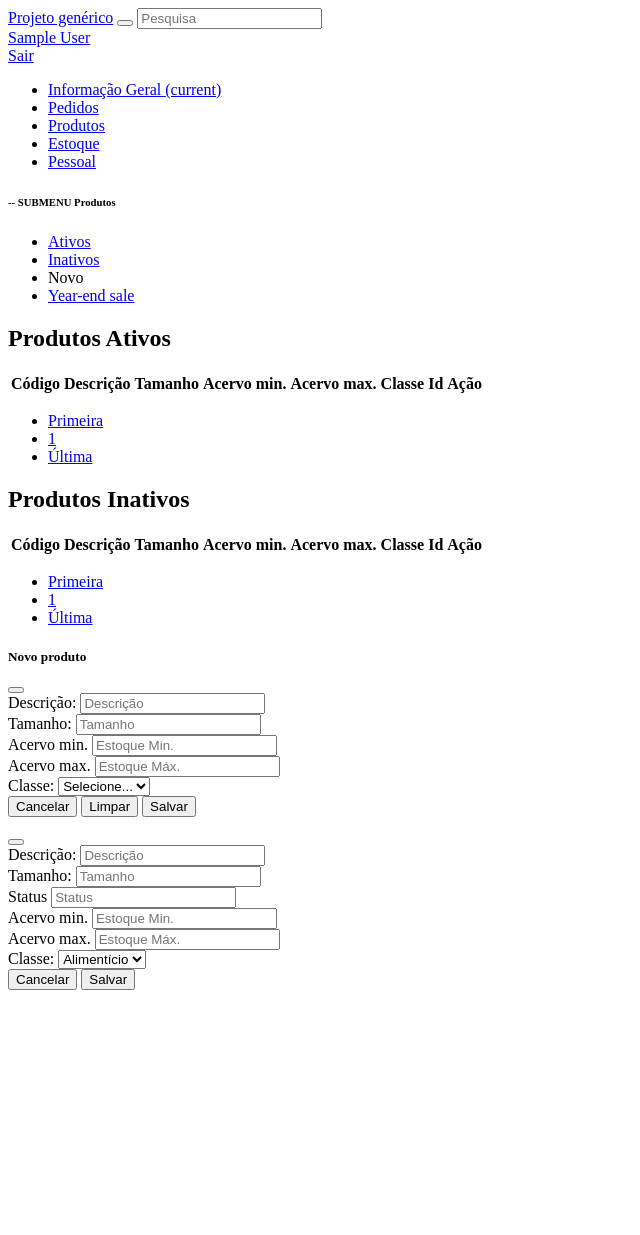
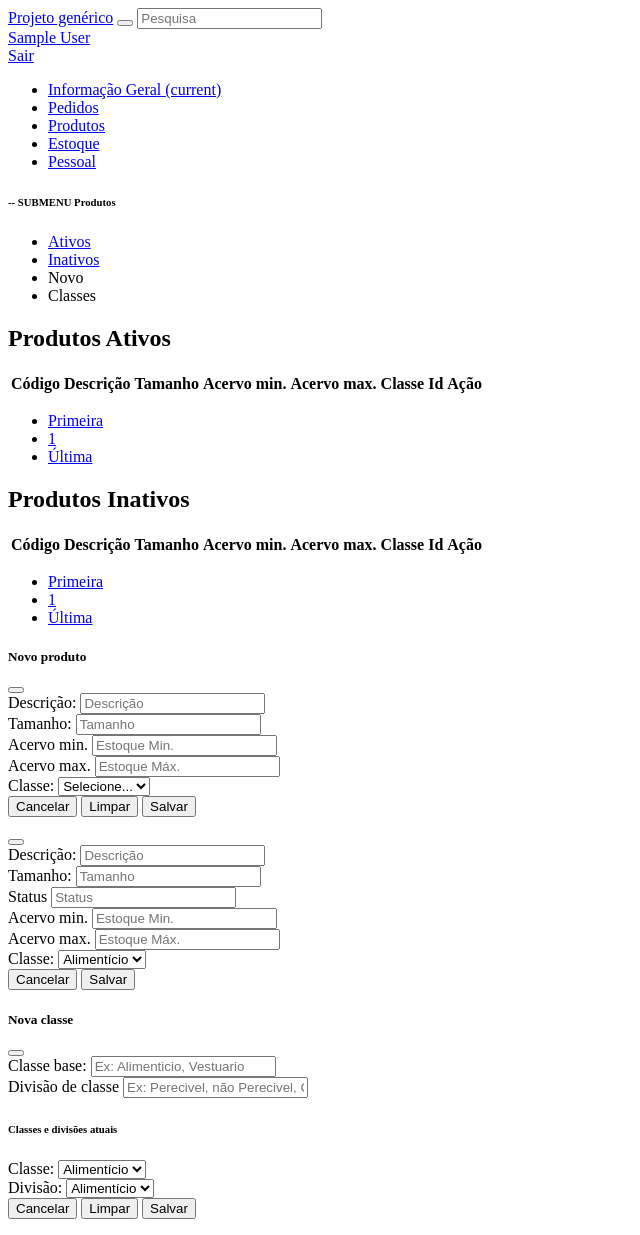
Before and after one commit to Yaaaaaaaaan/ProjetoGenerico, a PHP site: template App/Views/prod/produtos.phtml in a window 1280 px wide. Shown: the whole page, without its empty margins (0-640 px from the left). Before the commit the page ends 990 px from the top, so only its background shows below. Run offline with PHP 8.4, Linux system fonts and the light colour scheme; the template is opened without the code that fills it, so the values that code supplies are empty; the visitor is signed in with stand-in values (Sample User, id 1).

Commit message:
Inserção de classes e subclasses, falta apenas exibí-los no select

```diff
--- a/App/Views/prod/produtos.phtml
+++ b/App/Views/prod/produtos.phtml
@@ -102,9 +102,9 @@
             </a>
           </li>
           <li class="nav-item">
-            <a class="nav-link" href="#">
+            <a class="nav-link" data-bs-toggle="modal" data-bs-target="#novaClasse" type="button">
               <span data-feather="file-text"></span>
-              Year-end sale
+              Classes
             </a>
           </li>
         </ul>
@@ -312,7 +312,56 @@
         </div>
       </div>
     </div>
-</div>
+    <div class="modal fade" id="novaClasse" data-bs-backdrop="static" data-bs-keyboard="false" tabindex="-1" aria-labelledby="novaClasseLabel" aria-hidden="true">
+  <div class="modal-dialog">
+    <div class="modal-content">
+      <div class="modal-header">
+        <h5 class="modal-title" id="novaClasseLabel">Nova classe</h5>
+        <button type="button" class="btn-close" data-bs-dismiss="modal" aria-label="Close"></button>
+      </div>
+        <form method="POST" action="/postProd">
+           <div class="modal-body">
+              <div class="mb-3 row">
+                <div class="col-12">
+                  <input type="text" name="idUsuario" value="<?= $_SESSION['id'];?>" hidden="hidden">
+                  <label for="classeBase" class="col-form-label">Classe base:</label>
+                  <input type="text" class="form-control" id="classeBase" name="classeBase"  placeholder="Ex: Alimenticio, Vestuario ">
+                </div>
+              </div>
+              <div class="mb-3 row">
+                <div class="col-12">
+                  <label for="classeDivi" class="col-form-label">Divisão de classe</label>
+                  <input type="text" class="form-control" id="classeDivi" name="classeDivi"  placeholder="Ex: Perecivel, não Perecivel, Camisa, Cueca">
+                </div>
+              </div>
+                <h6 class="h6 pt-3 pb-2 mb-3 border-bottom">Classes e divisões atuais</h6>
+                <div class="mb-3 row">
+                  <div class="col-6">
+                    <label for="classeProd" class="col-form-label">Classe:</label>
+                    <select class="form-select" aria-label="Default select example" name="classeProd" id="classeProd">
+                      <option value="Alimenticio">Alimentício</option>
+                      <option value="Vestuario">Vestuário</option>
+                    </select>
+                  </div>
+                  <div class="col-6">
+                    <label for="classeProd" class="col-form-label">Divisão:</label>
+                    <select class="form-select" aria-label="Default select example" name="classeProd" id="classeProd">
+                      <option value="Alimenticio">Alimentício</option>
+                      <option value="Vestuario">Vestuário</option>
+                    </select>
+                  </div>
+                </div>
+              </div>
+            <div class="modal-footer">
+              <button type="button" class="btn btn-danger" data-bs-dismiss="modal" aria-label="Close">Cancelar</button>
+              <button type="reset" class="btn btn-warning">Limpar</button>
+              <button type="submit" class="btn btn-success">Salvar</button>
+            </div>
+          </form>
+        </div>
+      </div>
+    </div>
+  </div>
 
 <script type="text/javascript">
   var editaProd = document.getElementById('editaProd')
@@ -343,6 +392,7 @@
     var setidUsuarioFkProd = editaProd.querySelector('#idUsuarioFkProd')
 
 
+
 //Exibindo valores recebidos nas variáveis no input dentro do modal <--
     modalTitle.textContent = 'Editar produto de código [ ' + getcodProd + ' ]'
     setcodProd.value = getcodProd
```
